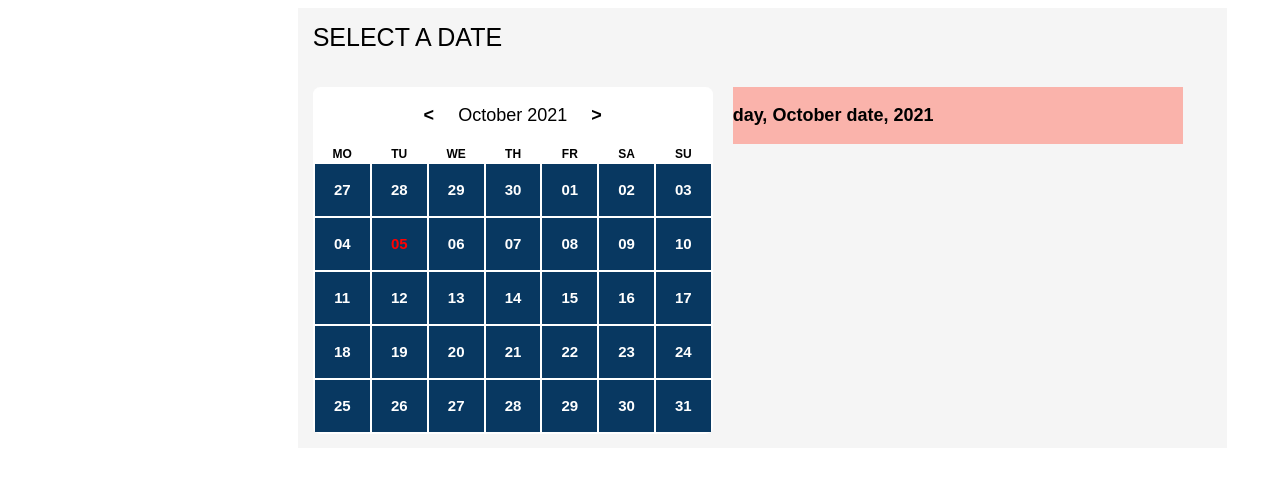
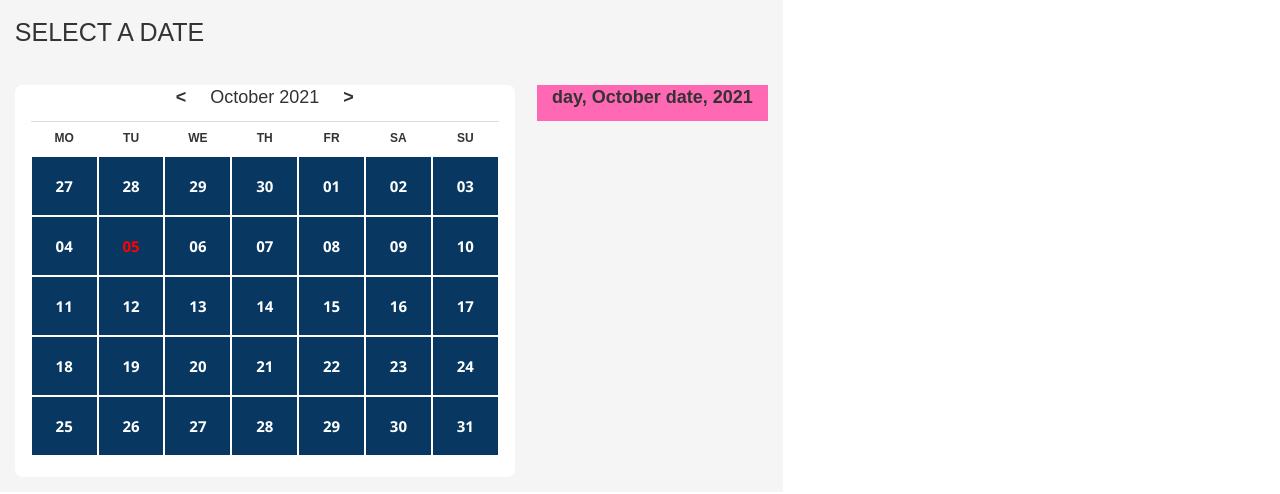
Before and after one commit to YoonShweZin/harrypotterexperience, a Flask app: page / in a window 1280 px wide. Shown: the top 494 px of the page. Run offline with Flask 2, Linux system fonts and the light colour scheme; some libraries are stand-ins or nearby versions.

Commit message:
Add BOOTSTRAP

```diff
--- a/static/index.css
+++ b/static/index.css
@@ -1,11 +1,9 @@
 #calendar{
     background-color: whitesmoke;
     padding: 2ex;
-    margin-left: 290px;
-    width: 900px;
-    display: inline-block;
+    /* margin-left: 290px; */
+    width: auto;
 }
-
 
 #DATE{
     font-size: 25px;
@@ -14,9 +12,9 @@
 }
 
 #month-view{
-    width: 400px;
+    width: 500px;
     background-color:white;
-     border-radius: 1ex;
+    border-radius: 1ex;
     float: left;
 }
 
@@ -42,15 +40,16 @@
 }
 
 #plan td{
-    width: 60px;
-    height: 50px;
+    width: 50px;
+    height: 60px;
     cursor: pointer;
     background-color: rgb(8, 56, 97);
     color: white;
     text-align: center;
     font-size: 15px;
     font-weight: bold;
-    font-family: sans-serif;
+    font-family:'Segoe UI', Tahoma, Geneva, Verdana, sans-serif;
+    border:2px solid white;
 }
 
 #plan td:hover{
@@ -60,13 +59,14 @@
 #plan th{
     font-family: sans-serif;
     font-size: 12px;
+    text-align: center;
 }
 
 #asdiv{
-    width: 450px;
-    background-color:rgb(250, 179, 171);
+    width: auto;
+    background-color: hotpink;
     float: right;
-    margin-right: 30px;
+    margin-left: 3ex;
 }
 
 #a{
--- a/templates/index.html
+++ b/templates/index.html
@@ -1,24 +1,32 @@
 <!doctype html>
 <html>
     <head>
-        <link rel=stylesheet href=static/index.css>
-        <script src=static/index.js defer></script>
+        <link rel="stylesheet" href="static/index.css">
+        <script src="static/index.js" defer></script>
+
+        <meta charset="utf-8">
+        <meta name="viewport" content="width=device-width, initial-scale=1">
+        <link rel="stylesheet" href="https://maxcdn.bootstrapcdn.com/bootstrap/3.4.1/css/bootstrap.min.css">
+        <script src="https://ajax.googleapis.com/ajax/libs/jquery/3.5.1/jquery.min.js"></script>
+        <script src="https://maxcdn.bootstrapcdn.com/bootstrap/3.4.1/js/bootstrap.min.js"></script>
     </head>
     <body>
-        <div id=calendar>
+        <div class="container-fluid"> <!--  bootstrap div-->
+        <div class="row">
+            <div id=calendar class="col-sm-4">
                 <div id="DATE">SELECT A DATE</div>
-            <div id=month-view>
+                <div id=month-view class="col-sm-4">
                     <p id="m">
                         <span id='prev'>&lt;</span>                   <!-- &lt; is < sign -->
                         <span id=month-name>month names goes here</span>
                         <span id=month-year>year goes here</span>
                         <span id='next'>&gt;</span>                   <!-- &gt; is > sign -->
                     <p>
-                <table id=plan>  </table>
-            </div>
+                    <table id=plan class="table">  </table>
+                </div>      <!--month-view div-->
 
                 <!-- available and select times -->
-        <div id="asdiv">
+                <div id="asdiv" class="col-sm-4">
 
                     <p id='a'>
                         <span id="da"> day, </span>
@@ -27,9 +35,10 @@
                         <span id="yn"> year </span>
                     </p>
 
-        </div>
-
-        </div>
+                </div>      <!--asdiv div -->
+            </div>          <!-- calender div -->
             <div id=day></div>
+        </div>   <!-- row div -->
+        </div>   <!-- container fluid div -->
     </body>
 </html>
```
Lines whose indentation alone changed are shown as unchanged.
